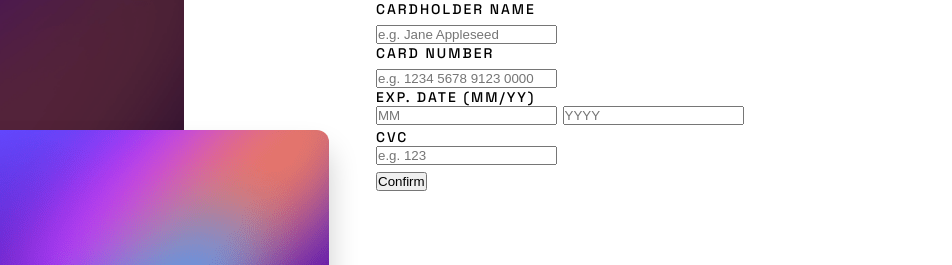
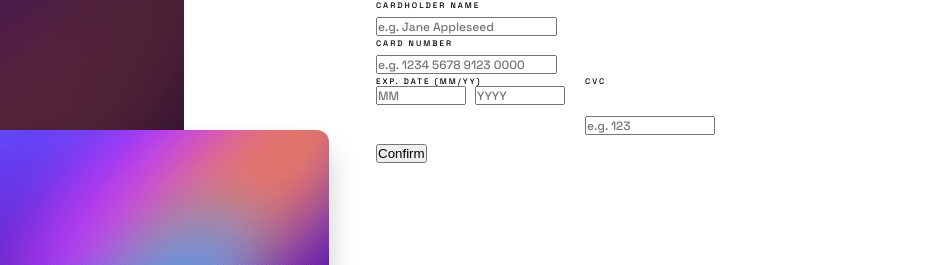
Before and after one commit to victornunesg/interactive-card-details-form-main, a plain HTML site: page index.html in a window 1280 px wide. Shown: the top 265 px of the page, 328-1280 px from the left. Drawn offline with Linux system fonts and the light colour scheme.

Commit message:
style.css removed, form part updated at main.css.

```diff
--- a/css/main.css
+++ b/css/main.css
@@ -143,9 +143,51 @@ form {
 
 label {
     display: block;
-    font-size: 14px;
+    font-size: 8px;
     font-weight: 500;
     margin-bottom: 3px;
     letter-spacing: 2px;
     text-transform: uppercase;
 }
+
+label .card-number, label .expiration-date, label .cvc {
+    margin-top: 30px;
+}
+
+/* Check later if is necessary
+input {
+    outline: 0px solid hsl(249, 99%, 64%);
+    border-top-color: hsl(249, 99%, 64%);
+    border-right-color: hsl(278, 94%, 30%);
+    border-bottom-color: hsl(249, 99%, 64%);
+    border-left-color: hsl(278, 94%, 30%);
+} */
+
+input::placeholder {
+    font-weight: 300;
+    font-family: 'Space Grotesk', sans-serif;
+    font-size: 12px;
+}
+
+#errorMsg, #card-num-error, #expiration-error, #error-cvc {
+    color: hsl(0, 0%, 100%);
+    font-size: 10px;
+    font-weight: 500;
+    padding-top: 2px;
+    padding-left: 2px;
+    letter-spacing: 1px;
+}
+
+.flex {
+    display: flex;
+    gap: 15px;
+}
+
+.flex .expiration {
+    width: 90px;
+    margin-right: 5px;
+}
+
+.flex .cvc {
+    width: 130px;
+}
--- a/index.html
+++ b/index.html
@@ -5,7 +5,6 @@
   <meta name="viewport" content="width=device-width, initial-scale=1.0"> <!-- displays site properly based on user's device -->
 
   <!-- adding CSS files -->
-  <link rel="stylesheet" href="css/style.css" />
   <link rel="stylesheet" href="css/main.css" />
 
   <link rel="icon" type="image/png" sizes="32x32" href="./images/favicon-32x32.png">
```
Also changed, not shown: css/style.css (added).
